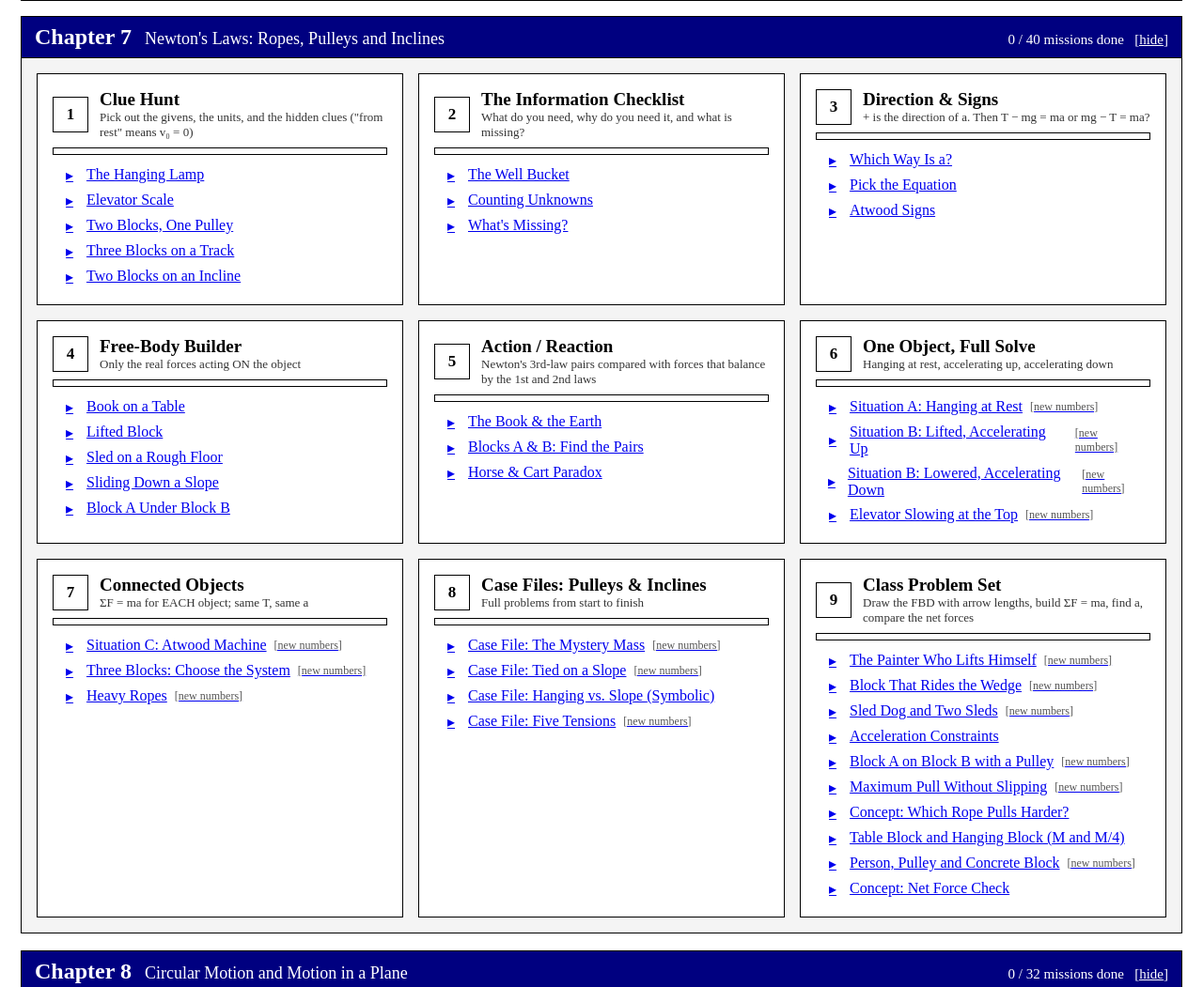
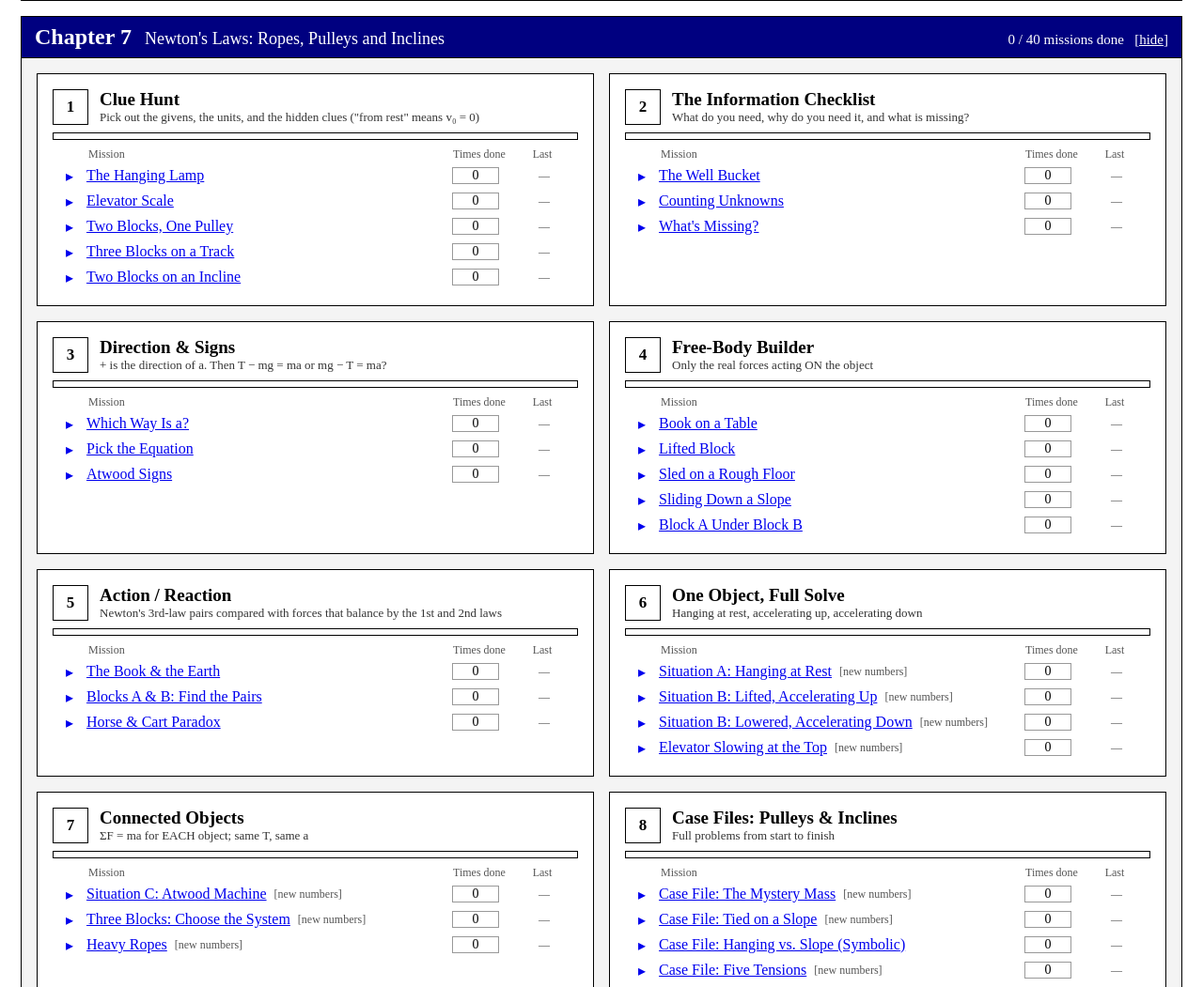
Before and after one commit to sep2924/Newton-s-Law, a plain HTML site: page index.html in a window 1280 px wide. Shown: the part 343-1394 px from the top of the page at 94% size. Drawn offline with Linux system fonts and the light colour scheme.

Commit message:
Show times done and last date on the map

```diff
--- a/index.html
+++ b/index.html
@@ -167,6 +167,12 @@ a{color:#0000ee}.pv{border:2px solid #000;background:#fff}
 .chbody{border:1px solid #000;border-top:0;padding:16px;margin-bottom:18px;background:#f4f4f4}
 .ctab{border-collapse:collapse;margin-left:14px;align-self:center}.ctab td,.ctab th{border:1px solid #000;padding:2px 10px;font-size:14px;text-align:center}
 .whybox{background:#eef3ff;border:1px solid #000080;padding:8px 11px;margin:0 0 12px;font-size:15px;line-height:1.45}
+.ms .cnum{margin-left:auto;width:50px;text-align:center;border:1px solid #999;background:#fff;color:#000;font-size:14px;text-decoration:none;display:inline-block;flex:none;margin-right:12px}
+.ms .cdate{width:56px;text-align:center;font-size:12px;color:#555;text-decoration:none;display:inline-block;flex:none;white-space:nowrap}
+.ms .rnd{text-decoration:none;white-space:nowrap;display:inline-block}
+.cthead{display:flex;font-size:12px;color:#555;margin:0 8px 2px 38px}.cthead span:first-child{flex:1}.cthead .ctn{width:74px;text-align:center}.cthead .ctd{width:60px;text-align:center}
+.ms{display:flex;align-items:center;gap:8px;text-decoration:none!important}.ms .tt{text-decoration:underline}
+.levels{grid-template-columns:repeat(auto-fill,minmax(470px,1fr))}
 .rnd{font-size:12px;color:#555;text-decoration:none;display:inline-block}
 </style>
 </head>
@@ -2079,6 +2085,10 @@ function pvShow(id, el){
 }
 function pvHide(){ document.getElementById('pv').style.display = 'none'; }
 
+/* ================= completion counts ================= */
+function timesDone(id){ const c = (S.cnt||{})[id] || 0; return Math.max(c, S.done[id] ? 1 : 0); }
+function lastDone(id){ const d = (S.last||{})[id]; if(!d) return '—'; const [y,mo,da] = d.split('-').map(Number); return ['Jan','Feb','Mar','Apr','May','Jun','Jul','Aug','Sep','Oct','Nov','Dec'][mo-1] + ' ' + da; }
+
 /* ================= state & navigation ================= */
 let cur = null;
 function unlocked(lv){ return true; }
@@ -2098,8 +2108,8 @@ function showMap(){
   LEVELS.filter(L=>C.levels.includes(L.n)).forEach(L=>{
     const ms = MS.filter(m=>m.lv===L.n), k = ms.filter(m=>S.done[m.id]).length, un = unlocked(L.n);
     h += `<div class="lv ${un?'':'lock'} ${k===ms.length?'done':''}"><div class="hd"><div class="n">${k===ms.length?'✓':L.n}</div><div><div class="t">${L.name}</div><div class="d">${L.desc}</div></div></div>
-    <div class="bar"><i style="width:${100*k/ms.length}%"></i></div>`;
-    ms.forEach(m=> h += `<div class="ms ${un?'':'locked'}" onmouseenter="pvShow('${m.id}',this)" onmouseleave="pvHide()" onclick="${un?`startMission('${m.id}')`:`toast('Finish Level ${L.n-1} first (or unlock all at the bottom).')`}"><span class="ck">${S.done[m.id]?'✓':'▸'}</span>${m.title}${m.rnd?' <span class="rnd" title="new numbers each time">[new numbers]</span>':''}${hasNote(m.id)?' <span class="rnd">[notes]</span>':''}${hasSave(m.id)?' <span class="rnd">[saved]</span>':''}</div>`);
+    <div class="bar"><i style="width:${100*k/ms.length}%"></i></div><div class="cthead"><span>Mission</span><span class="ctn">Times done</span><span class="ctd">Last</span></div>`;
+    ms.forEach(m=> h += `<div class="ms ${un?'':'locked'}" onmouseenter="pvShow('${m.id}',this)" onmouseleave="pvHide()" onclick="${un?`startMission('${m.id}')`:`toast('Finish Level ${L.n-1} first (or unlock all at the bottom).')`}"><span class="ck">${S.done[m.id]?'✓':'▸'}</span><span class="tt">${m.title}</span>${m.rnd?' <span class="rnd" title="new numbers each time">[new numbers]</span>':''}${hasNote(m.id)?' <span class="rnd">[notes]</span>':''}${hasSave(m.id)?' <span class="rnd">[saved]</span>':''}<span class="cnum">${timesDone(m.id)}</span><span class="cdate">${lastDone(m.id)}</span></div>`);
     h += `</div>`;
   });
    h += `</div></div>`;
@@ -2228,7 +2238,7 @@ function showHint(){ const s=cur.d.steps[cur.i]; s.st.hint=true; const z=documen
 function nextStep(){ cur.i++; if(cur.i>=cur.d.steps.length) return finish(); renderStep(); document.getElementById('step').scrollIntoView({behavior:'smooth',block:'nearest'}); }
 
 function finish(){
-  const m = cur.m; S.done[m.id] = true; save(); try{ localStorage.removeItem(skey(m.id)); }catch(e){}
+  const m = cur.m; S.cnt = S.cnt || {}; S.last = S.last || {}; S.cnt[m.id] = timesDone(m.id) + 1; const _d = new Date(); S.last[m.id] = _d.getFullYear()+'-'+(_d.getMonth()+1)+'-'+_d.getDate(); S.done[m.id] = true; save(); try{ localStorage.removeItem(skey(m.id)); }catch(e){}
   const idx = MS.indexOf(m), nx = MS[idx+1];
   const canNext = nx && unlocked(nx.lv);
   document.getElementById('app').innerHTML = `<div class="card end"><div class="big"></div><h2>Case closed: ${m.title}</h2><p class="lead">You earned <b>${cur.gained} XP</b> on this case. Best streak: ${S.best}.</p>
```
Also changed, not shown: 1 other file.
